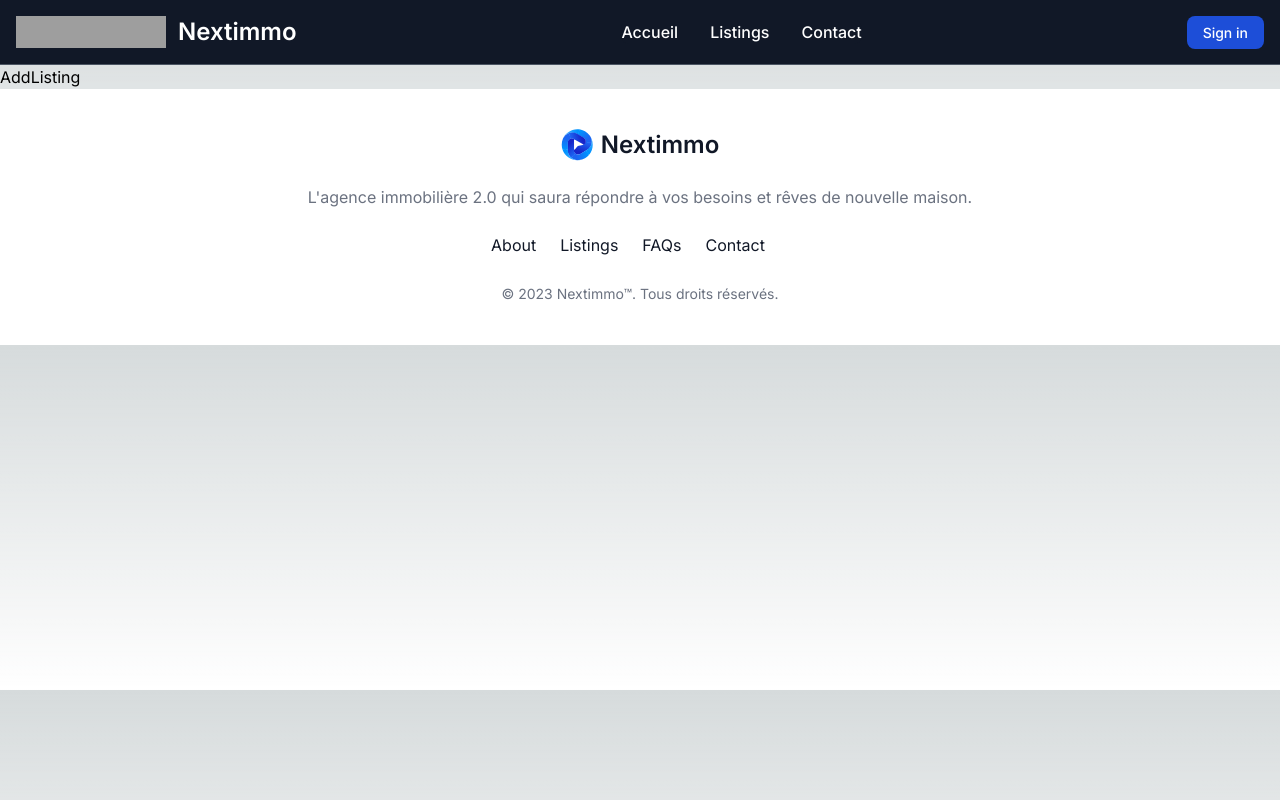
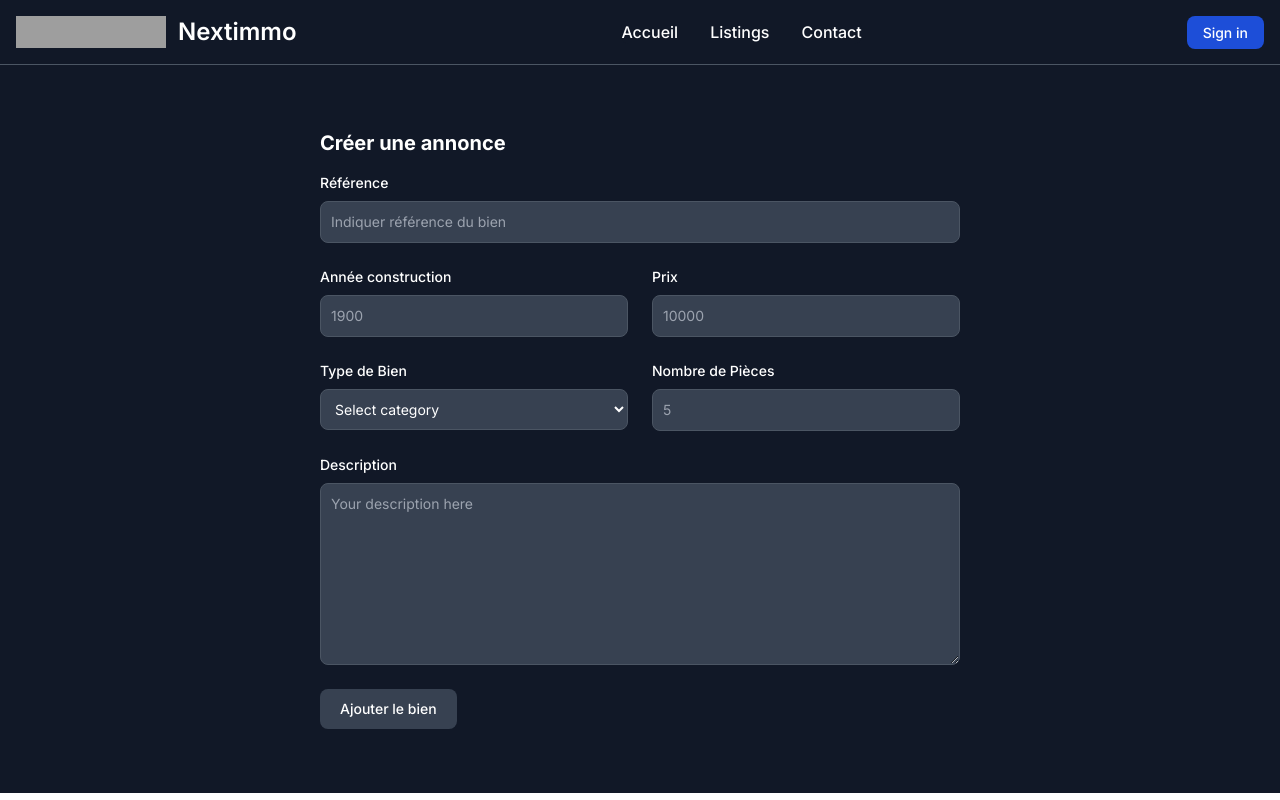
Before and after one commit to Ayrow/nextimmo, a Next.js app: page /dashboard/add-listing in a window 1280 px wide. Shown: the top 800 px of the page. Built offline with nearby package versions, Linux system fonts and the light colour scheme; no server answers; grey boxes are pictures that could not be loaded.

Commit message:
Setup basic form to add listing

```diff
--- a/src/app/dashboard/add-listing/page.js
+++ b/src/app/dashboard/add-listing/page.js
@@ -1,7 +1,99 @@
-import React from 'react';
-
 const AddListing = () => {
-  return <div>AddListing</div>;
+  return (
+    <section className='bg-gray-900'>
+      <div className='py-8 px-4 mx-auto max-w-2xl lg:py-16'>
+        <h2 className='mb-4 text-xl font-bold text-white'>Créer une annonce</h2>
+        <form action='#'>
+          <div className='grid gap-4 sm:grid-cols-2 sm:gap-6'>
+            <div className='sm:col-span-2'>
+              <label className='block mb-2 text-sm font-medium text-white'>
+                Référence
+              </label>
+              <input
+                type='text'
+                name='ref'
+                id='ref'
+                className='border text-sm rounded-lg block w-full p-2.5 bg-gray-700 border-gray-600 placeholder-gray-400 text-white focus:ring-gray-500 focus:border-gray-500'
+                placeholder='Indiquer référence du bien'
+                required
+              />
+            </div>
+            <div className='w-full'>
+              <label className='block mb-2 text-sm font-medium text-white'>
+                Année construction
+              </label>
+              <input
+                type='number'
+                name='anneeConstruction'
+                id='anneeConstruction'
+                className='border text-sm rounded-lg block w-full p-2.5 bg-gray-700 border-gray-600 placeholder-gray-400 text-white focus:ring-gray-500 focus:border-gray-500'
+                placeholder='1900'
+                required
+              />
+            </div>
+            <div className='w-full'>
+              <label className='block mb-2 text-sm font-medium text-white'>
+                Prix
+              </label>
+              <input
+                type='number'
+                name='prix'
+                id='prix'
+                className='border text-sm rounded-lg block w-full p-2.5 bg-gray-700 border-gray-600 placeholder-gray-400 text-white focus:ring-gray-500 focus:border-gray-500'
+                placeholder='10000'
+                required
+              />
+            </div>
+            <div>
+              <label className='block mb-2 text-sm font-medium text-white'>
+                Type de Bien
+              </label>
+              <select
+                id='typeBien'
+                className='border text-sm rounded-lg block w-full p-2.5 bg-gray-700 border-gray-600 placeholder-gray-400 text-white focus:ring-gray-500 focus:border-gray-500'>
+                <option selected=''>Select category</option>
+                <option value='maison'>Maison</option>
+                <option value='appartement'>Appartement</option>
+                <option value='terrain'>Terrain</option>
+                <option value='immeuble'>Immeuble</option>
+                <option value='parking'>Parking</option>
+                <option value='garage'>Garage</option>
+                <option value='bureau'>Bureau</option>
+              </select>
+            </div>
+            <div>
+              <label className='block mb-2 text-sm font-medium text-white'>
+                Nombre de Pièces
+              </label>
+              <input
+                type='number'
+                name='nbPieces'
+                id='nbPieces'
+                className='border text-sm rounded-lg block w-full p-2.5 bg-gray-700 border-gray-600 placeholder-gray-400 text-white focus:ring-gray-500 focus:border-gray-500'
+                placeholder='5'
+                required
+              />
+            </div>
+            <div className='sm:col-span-2'>
+              <label className='block mb-2 text-sm font-medium text-white'>
+                Description
+              </label>
+              <textarea
+                id='description'
+                rows='8'
+                className='block p-2.5 w-full text-sm rounded-lg border bg-gray-700 border-gray-600 placeholder-gray-400 text-white focus:ring-gray-500 focus:border-gray-500'
+                placeholder='Your description here'></textarea>
+            </div>
+          </div>
+          <button
+            type='submit'
+            className='inline-flex items-center px-5 py-2.5 mt-4 sm:mt-6 text-sm font-medium text-center text-white bg-gray-700 rounded-lg focus:ring-4 focus:ring-gray-900 hover:bg-gray-800'>
+            Ajouter le bien
+          </button>
+        </form>
+      </div>
+    </section>
+  );
 };
 
 export default AddListing;
```
